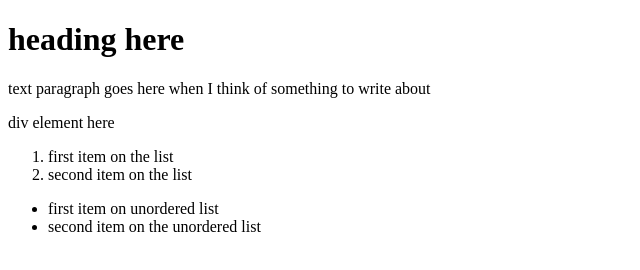
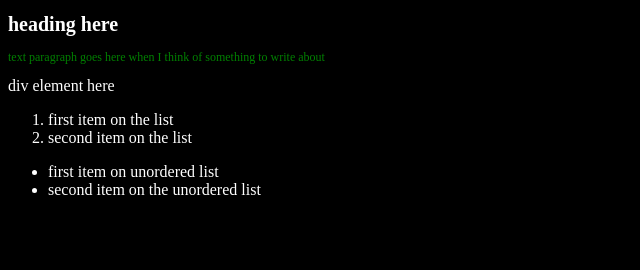
Before and after one commit to EliasMusse/EliasMusse.github.io, a plain HTML site: page html css harjoitus.html in a window 1280 px wide. Shown: the whole page, without its empty margins (0-640 px from the left). Drawn offline with Linux system fonts and the light colour scheme.

Commit message:
Update html css harjoitus.html

```diff
--- a/html css harjoitus.html
+++ b/html css harjoitus.html
@@ -4,6 +4,21 @@
 
 <meta charset="utf-8">
 <title>Title here</title>
+
+<style>
+
+
+body{ color: white;
+    background-color:black;
+}
+
+p{ font-size: 12px;
+    color:green;
+}
+h1{
+    font-size: 20px;
+}
+</style>
 </head>
 <body>
     <h1> heading here</h1>
```
